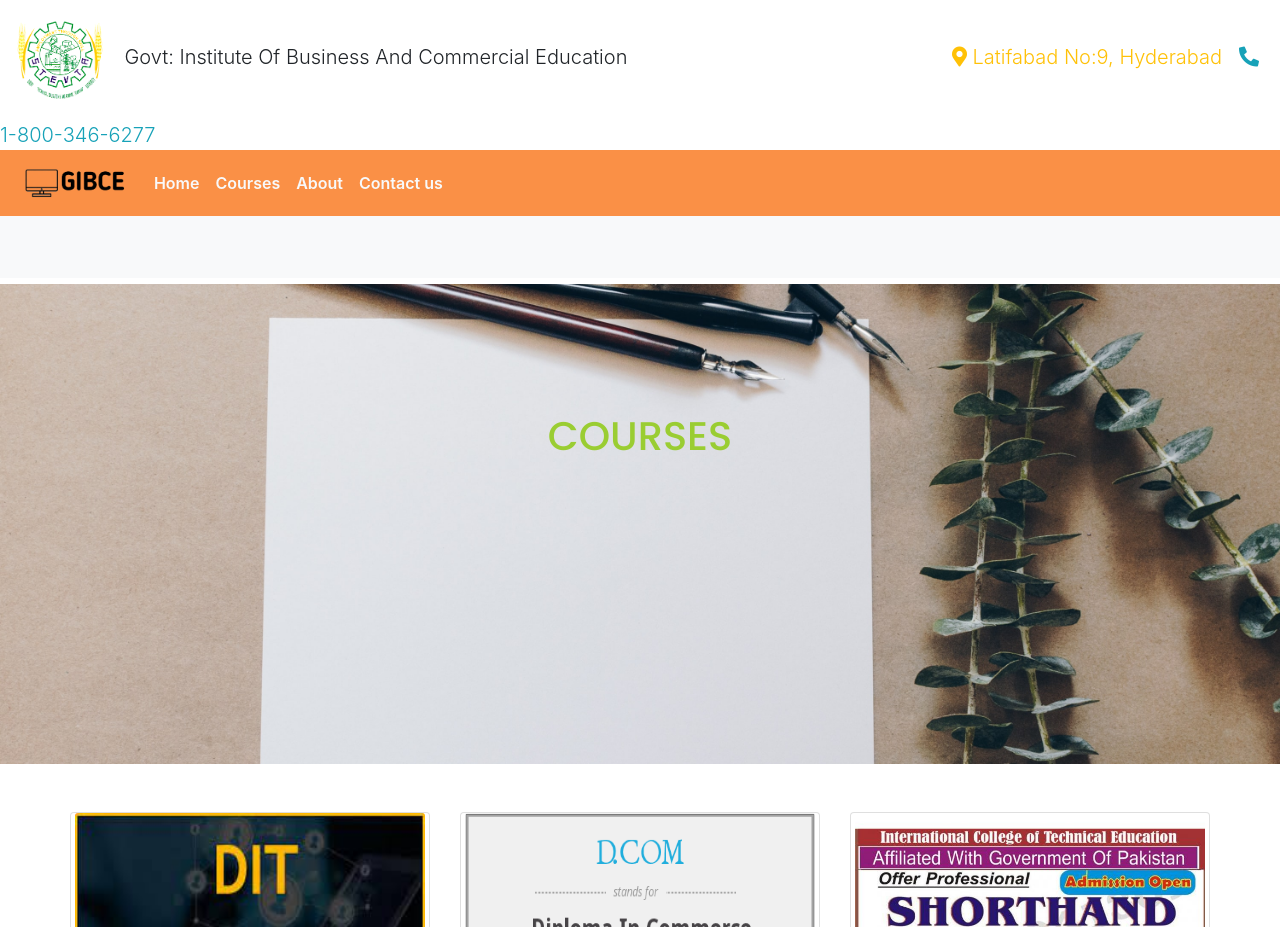
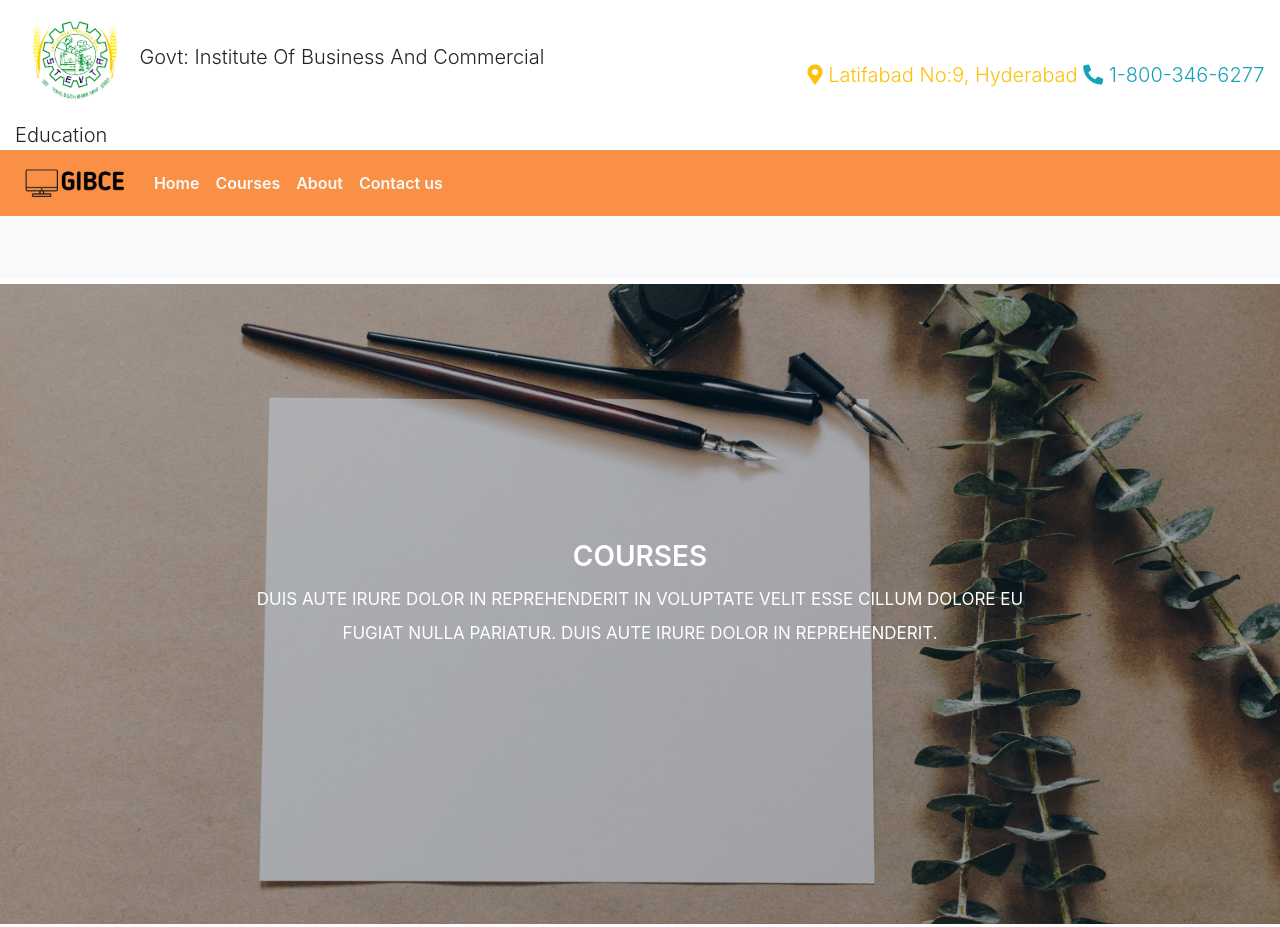
Before and after one commit to AbdullahStd/GIBCE-Latifabad, a plain HTML site: page Course.html in a window 1280 px wide. Shown: the top 927 px of the page. Drawn offline with nearby package versions, Linux system fonts and the light colour scheme; files that its build step writes are made by us from their sources.

Commit message:
GIBCE done
done project

```diff
--- a/Course.html
+++ b/Course.html
@@ -16,17 +16,40 @@
   <link rel="preconnect" href="https://fonts.gstatic.com" crossorigin>
   <link href="https://fonts.googleapis.com/css2?family=Poppins:ital,wght@0,300;0,400;0,500;0,600;1,200;1,300;1,400;1,500&display=swap" rel="stylesheet">
   <!-- Custom CSS -->
+  <!--Saffan-->
+  <link rel="preconnect" href="https://fonts.googleapis.com">
+  <link rel="preconnect" href="https://fonts.gstatic.com" crossorigin>
+  <link href="https://fonts.googleapis.com/css2?family=Poppins:wght@300;400;500&display=swap" rel="stylesheet">
+  <link rel="stylesheet" href="https://pro.fontawesome.com/releases/v5.10.0/css/all.css"/>
+
   <link rel="stylesheet" href="./css/courses_ext.css">
+
     <style>
       #bg-img{
           background-image: url(img/board1.jpg);
-          height: 60vh;
+          height: 80vh;
           width: 100%;
           text-transform: uppercase;
           background-size: cover;
           background-position: center;
+      }
+      .overlay{
+      background: rgba(0, 0, 0, 0.248);
+      height: 80vh;
+      width: 100%;
+    }
+      #About {
+          padding-top: 20%;
+          font-weight: 600;
+          color: #fff;
+      }
 
-
+      #para {
+          padding-left:20% ;
+          padding-right:20% ;
+          line-height: 2;
+          font-size: 17px;
+          color: #fff;
       }
        .course-1{
         font-family: 'Poppins', sans-serif;
@@ -45,15 +68,23 @@
 </head>
 <body>
   <!--Header COmponent FRom Abdullah-->
+  <div class="container-fluid">
+    <div class="row d-flex justify-content-between align-items-center">
+      <div class="col-lg-6">
         <img src="./img/logo2.png" class="p-3" height="120" alt="">
         <span class="lead">Govt: Institute Of Business And Commercial Education</span>
+      </div>
+      <div class="col-lg-6">
         <span class="lead text-warning" style="margin-left:25%; cursor: pointer;;">
-        <i class="fas fa-map-marker-alt"></i> Latifabad No:9, Hyderabad &nbsp;
+          <i class="fas fa-map-marker-alt"></i> Latifabad No:9, Hyderabad
         </span>
         <span class="lead text-info" style="cursor: pointer;;">
           <i class="fas fa-phone-alt"></i>
           1-800-346-6277
         </span>
+      </div>
+    </div>
+  </div>
     <nav class="navbar navbar-expand-lg navbar-light " style="background-color: #fa9046;">
         <a class="navbar-brand text-dark" href="#">
             <img src="./img/GIBCE.png" height="40" alt="">
@@ -88,7 +119,10 @@
       </marquee>
 
 <div id="bg-img">
-  <h1 class="course-1">Courses</h1>
+    <div class="overlay">
+        <h3 class="text-center"id="About">Courses</h3>
+        <div class="text-center" id="para">Duis aute irure dolor in reprehenderit in voluptate velit esse cillum dolore eu fugiat nulla pariatur. Duis aute irure dolor in reprehenderit.</div>
+    </div>
 </div>
     <div class="container">
         <div class="row ">
--- a/css/About.css
+++ b/css/About.css
@@ -162,7 +162,7 @@
 }
 
 #title{
-    font-style: italic;
+
     color: rgba(98, 99, 93, 0.599);
 }
 
```
Also changed, not shown: About.html (+3 -39 lines), contact_us.html (+16 -1 lines), index.html (+8 -2 lines). Lines whose indentation alone changed are shown as unchanged.
